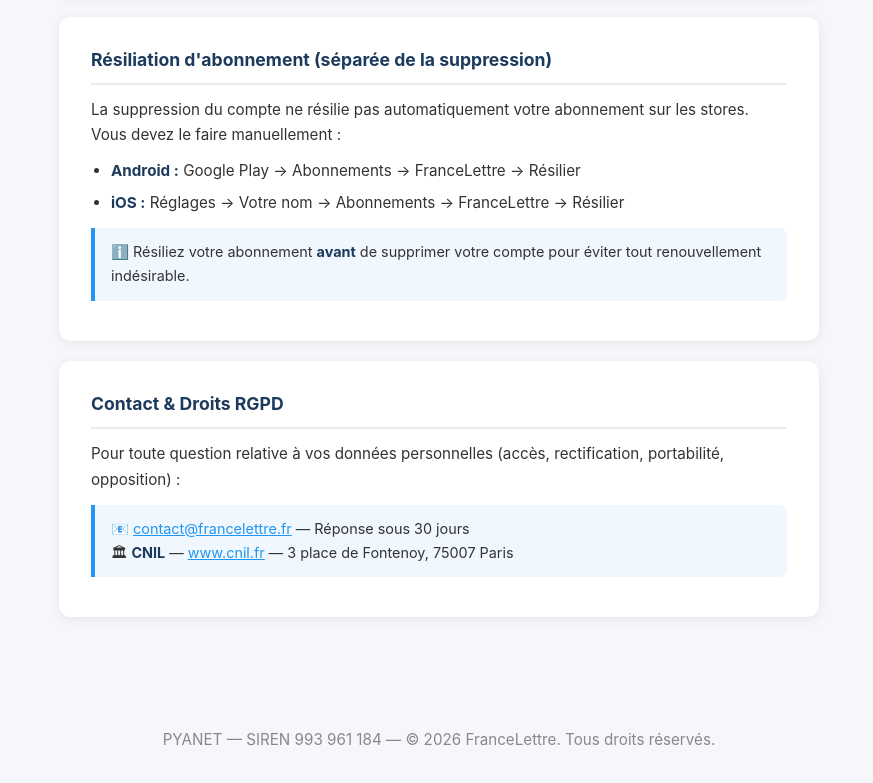
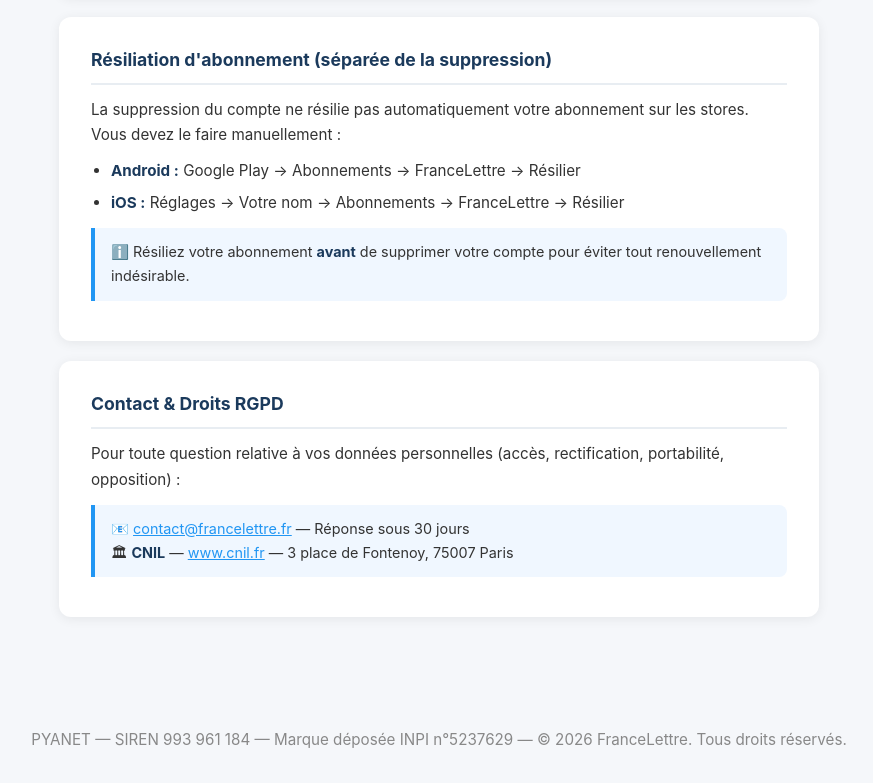
Before and after one commit to MyAdmin-IA/francelettre-legal, a plain HTML site: page delete-account.html in a window 1280 px wide. Shown: the part 2175-2958 px from the top of the page, without its empty margins (201-1074 px from the left). Drawn offline with Linux system fonts and the light colour scheme.

Commit message:
Update delete-account.html

```diff
--- a/delete-account.html
+++ b/delete-account.html
@@ -127,7 +127,7 @@
 
   </div>
   <footer>
-    <p>PYANET — SIREN 993 961 184 — © 2026 FranceLettre. Tous droits réservés.</p>
+    <p>PYANET — SIREN 993 961 184 — Marque déposée INPI n°5237629 — © 2026 FranceLettre. Tous droits réservés.</p>
   </footer>
 </body>
 </html>
```
